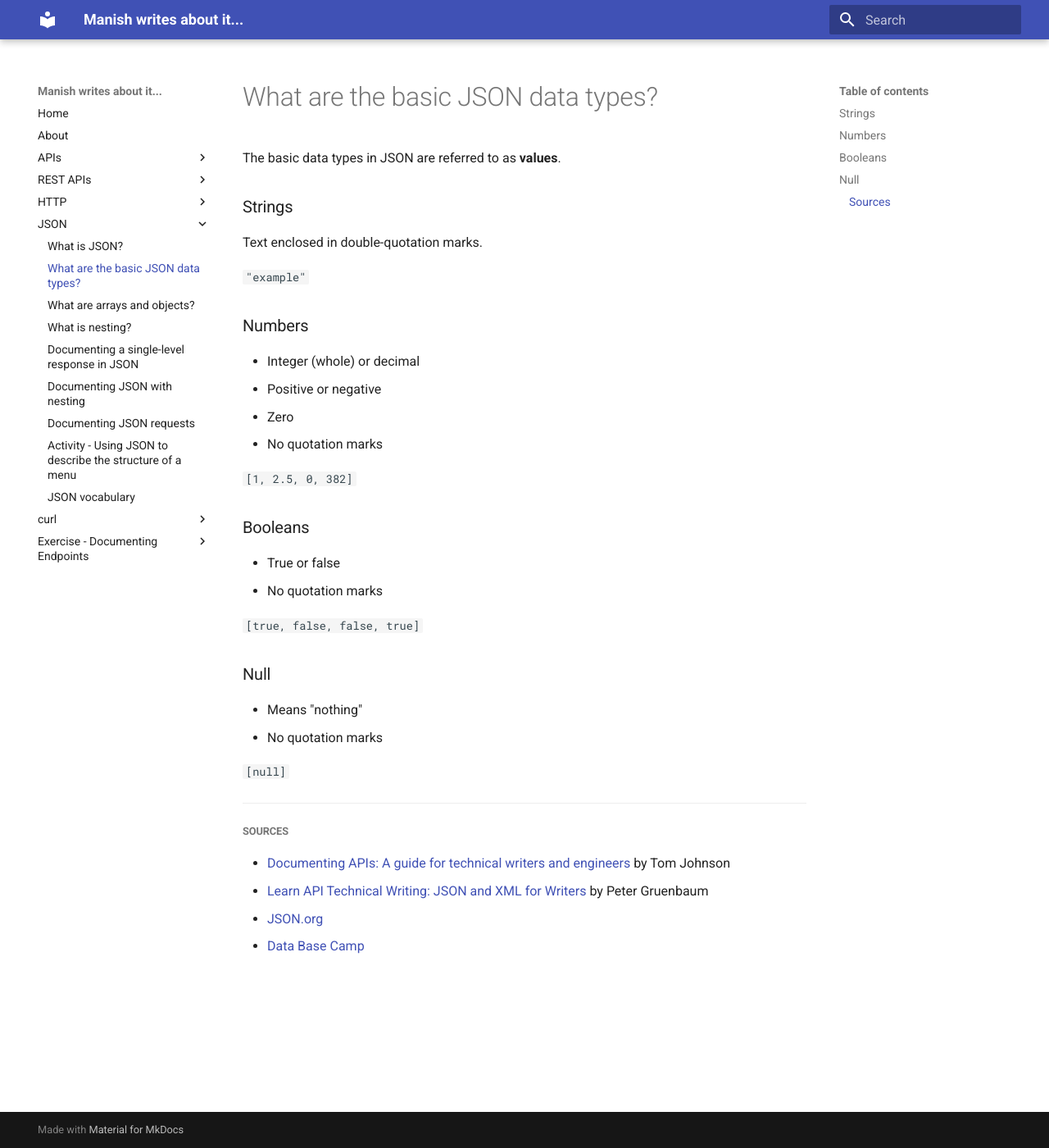
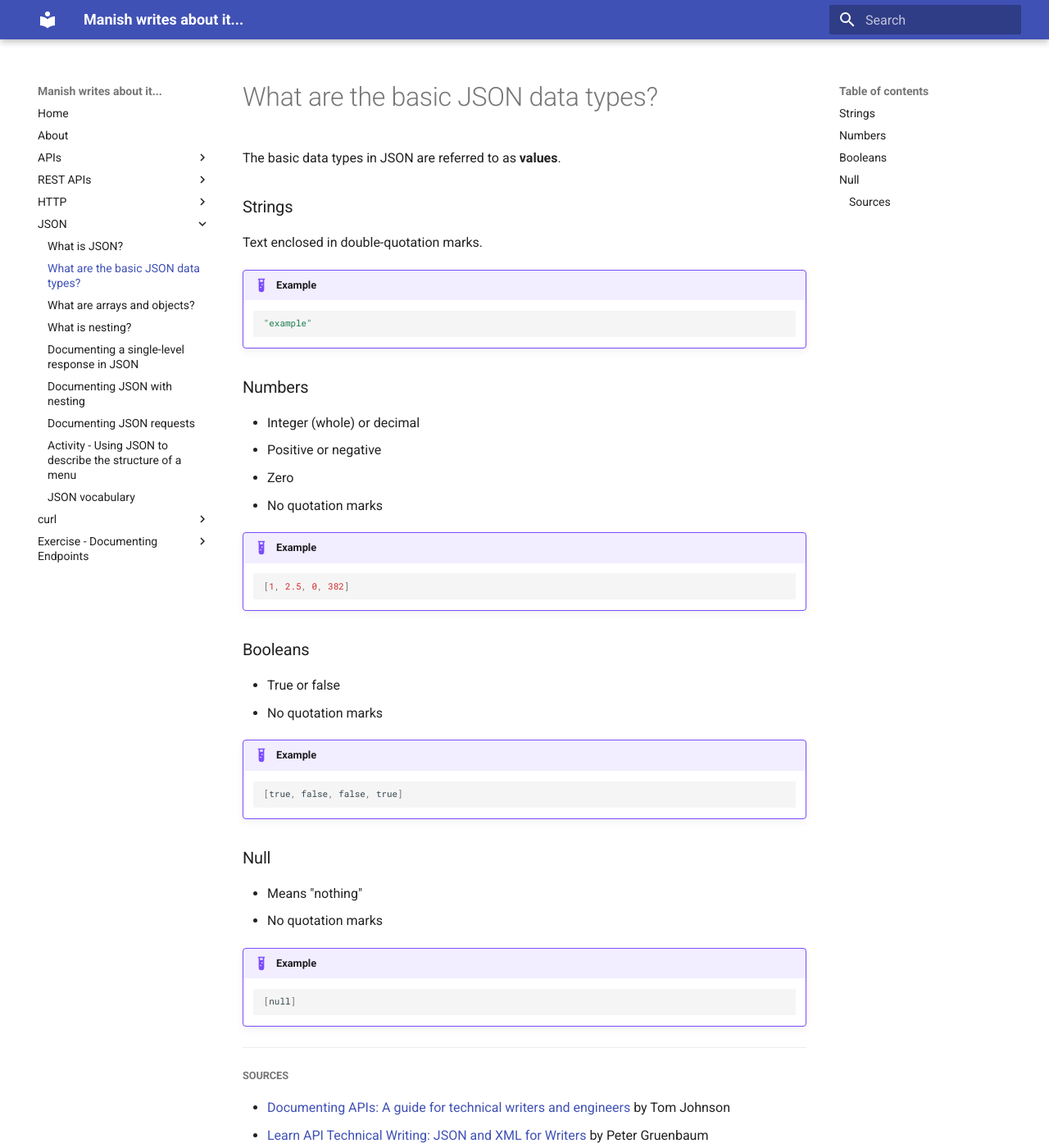
Before and after one commit to savvystrider/savvystrider.github.io, an MkDocs documentation site: the page built from docs/what-are-basic-json-data-types.md, in a window 1280 px wide and 1400 px high. Shown: the whole window at 82% size. Built offline with MkDocs 1.6.1 and Material for MkDocs 9.7.7, drawn with Linux system fonts in a browser that asks for light colours.

Commit message:
Updates JSON content

````diff
--- a/docs/what-are-basic-json-data-types.md
+++ b/docs/what-are-basic-json-data-types.md
@@ -3,7 +3,11 @@ The basic data types in JSON are referred to as **values**.
 ### Strings
 Text enclosed in double-quotation marks.
 
-`"example"`
+!!! example
+
+    ```json
+    "example"
+    ```
 
 ### Numbers
 - Integer (whole) or decimal
@@ -11,19 +15,32 @@ Text enclosed in double-quotation marks.
 - Zero
 - No quotation marks
 
-`[1, 2.5, 0, 382]`
+!!! example
+
+    ```json
+    [1, 2.5, 0, 382]
+    ```
 
 ### Booleans
 - True or false
 - No quotation marks
 
-`[true, false, false, true]`
+!!! example
+
+    ```json
+    [true, false, false, true]
+    ```
 
 ### Null
+
 - Means "nothing"
 - No quotation marks
 
-`[null]`
+!!! example
+
+    ```json
+    [null]
+    ```
 
 ***
 
````
Also changed, not shown: docs/what-are-arrays-and-objects-in-json.md (+3 -9 lines).
